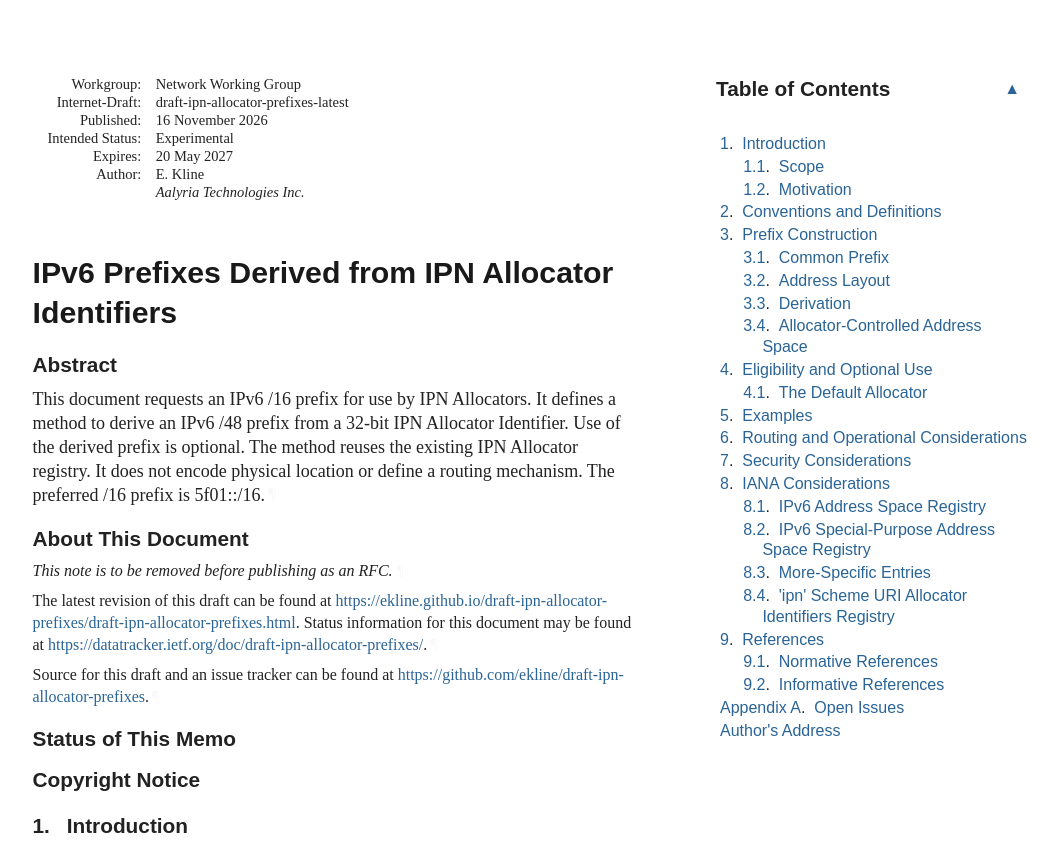
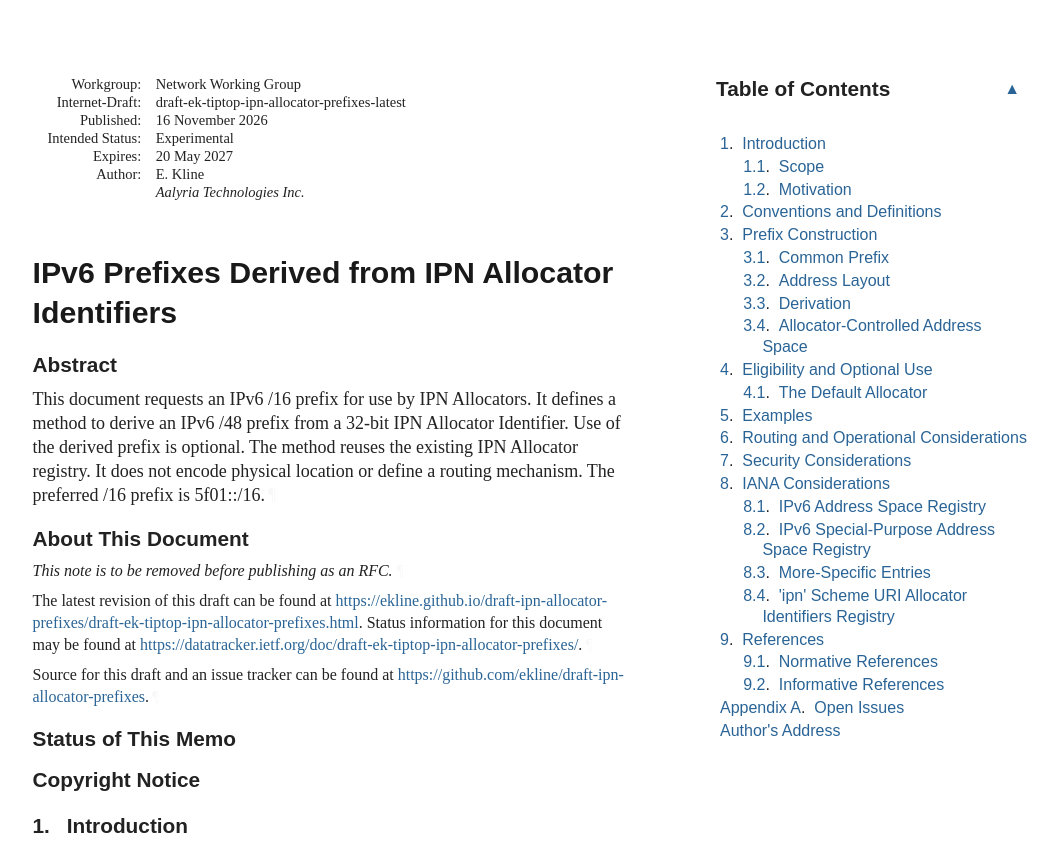
Before and after one commit to ekline/draft-ipn-allocator-prefixes, a plain HTML site: page draft-ek-tiptop-ipn-allocator-prefixes.html in a window 1280 px wide. Shown: the top 842 px of the page, without its empty margins (92-1150 px from the left). Drawn offline with Linux system fonts and the light colour scheme; a web font is replaced by a local one.

Commit message:
Script updating gh-pages from 371410f. [ci skip]

```diff
--- a/draft-ipn-allocator-prefixes.html
+++ b/draft-ek-tiptop-ipn-allocator-prefixes.html
@@ -18,7 +18,7 @@ The preferred /16 prefix is 5f01::/16.
 <meta content="IPv6 prefixes" name="keyword">
 <meta content="IPN Allocators" name="keyword">
 <meta content="DTN" name="keyword">
-<meta content="draft-ipn-allocator-prefixes-latest" name="ietf.draft">
+<meta content="draft-ek-tiptop-ipn-allocator-prefixes-latest" name="ietf.draft">
 <!-- Generator version information:
   xml2rfc 3.35.0
     Python 3.14.10
@@ -34,7 +34,7 @@ The preferred /16 prefix is 5f01::/16.
     requests 2.33.1
     wcwidth 0.9.4
 -->
-<link href="draft-ipn-allocator-prefixes.xml" rel="alternate" type="application/rfc+xml">
+<link href="draft-ek-tiptop-ipn-allocator-prefixes.xml" rel="alternate" type="application/rfc+xml">
 <link href="#copyright" rel="license">
 <style type="text/css">@font-face {
   font-family: 'Lora';
@@ -1062,7 +1062,7 @@ svg {
 <dt class="label-workgroup">Workgroup:</dt>
 <dd class="workgroup">Network Working Group</dd>
 <dt class="label-internet-draft">Internet-Draft:</dt>
-<dd class="internet-draft">draft-ipn-allocator-prefixes-latest</dd>
+<dd class="internet-draft">draft-ek-tiptop-ipn-allocator-prefixes-latest</dd>
 <dt class="label-published">Published:</dt>
 <dd class="published">
 <time datetime="2026-11-16" class="published">16 November 2026</time>
@@ -1096,8 +1096,8 @@ The preferred /16 prefix is 5f01::/16.<a href="#section-abstract-1" class="pilcr
       </h2>
 <p id="section-note.1-1">This note is to be removed before publishing as an RFC.<a href="#section-note.1-1" class="pilcrow">¶</a></p>
 <p id="section-note.1-2">
-        The latest revision of this draft can be found at <span><a href="https://ekline.github.io/draft-ipn-allocator-prefixes/draft-ipn-allocator-prefixes.html">https://ekline.github.io/draft-ipn-allocator-prefixes/draft-ipn-allocator-prefixes.html</a></span>.
-        Status information for this document may be found at <span><a href="https://datatracker.ietf.org/doc/draft-ipn-allocator-prefixes/">https://datatracker.ietf.org/doc/draft-ipn-allocator-prefixes/</a></span>.<a href="#section-note.1-2" class="pilcrow">¶</a></p>
+        The latest revision of this draft can be found at <span><a href="https://ekline.github.io/draft-ipn-allocator-prefixes/draft-ek-tiptop-ipn-allocator-prefixes.html">https://ekline.github.io/draft-ipn-allocator-prefixes/draft-ek-tiptop-ipn-allocator-prefixes.html</a></span>.
+        Status information for this document may be found at <span><a href="https://datatracker.ietf.org/doc/draft-ek-tiptop-ipn-allocator-prefixes/">https://datatracker.ietf.org/doc/draft-ek-tiptop-ipn-allocator-prefixes/</a></span>.<a href="#section-note.1-2" class="pilcrow">¶</a></p>
 <p id="section-note.1-3">Source for this draft and an issue tracker can be found at
         <span><a href="https://github.com/ekline/draft-ipn-allocator-prefixes">https://github.com/ekline/draft-ipn-allocator-prefixes</a></span>.<a href="#section-note.1-3" class="pilcrow">¶</a></p>
 </section>
```
Also changed, not shown: index.html (+4 -4 lines), draft-ek-tiptop-ipn-allocator-prefixes.txt.
